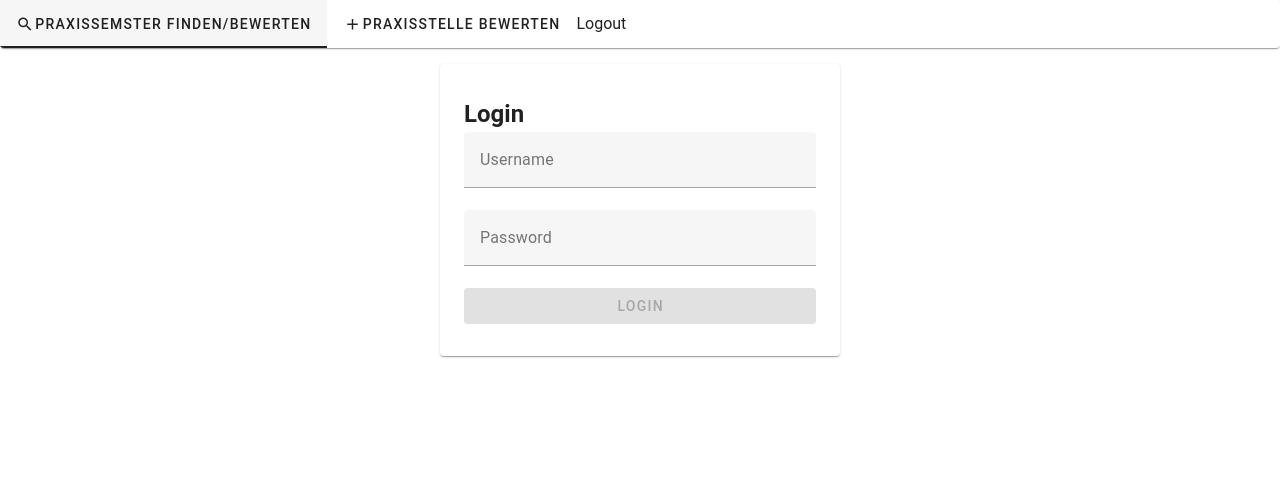
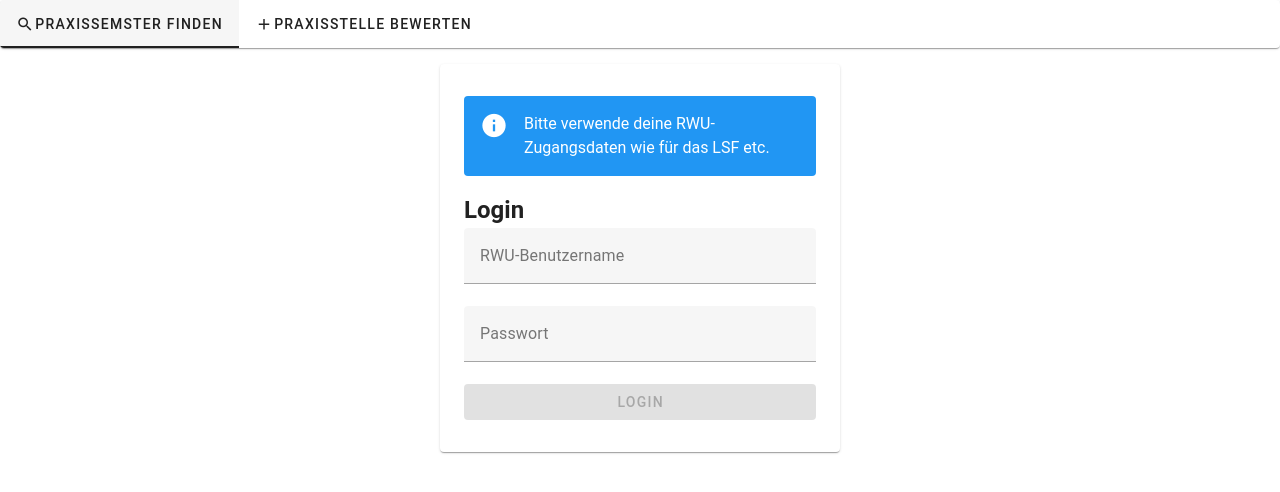
Before and after one commit to DavidDamke/praxisBewertungWebApp, a Vue app: page /login in a window 1280 px wide. Shown: the top 492 px of the page. Built offline with nearby package versions, Linux system fonts and the light colour scheme.

Commit message:
changes form Besprechung

```diff
--- a/index.html
+++ b/index.html
@@ -2,9 +2,9 @@
 <html lang="en">
   <head>
     <meta charset="UTF-8">
-    <link rel="icon" href="/favicon.ico">
+    <link rel="icon" href="icons/rwulogo.png">
     <meta name="viewport" content="width=device-width, initial-scale=1.0">
-    <title>Vite App</title>
+    <title>Praxissemester bewerten</title>
   </head>
   <body>
     <div id="app"></div>
--- a/package.json
+++ b/package.json
@@ -13,7 +13,7 @@
     "vue": "^3.3.11",
     "vue-router": "^4.2.5",
     "vuetify": "^3.0.1",
-    "vuex": "^4.0.2"
+    "vuex": "^4.1.0"
   },
   "devDependencies": {
     "@mdi/font": "^7.4.47",
--- a/src/components/bewertenPage/ParxisstelleBewerten.vue
+++ b/src/components/bewertenPage/ParxisstelleBewerten.vue
@@ -1,12 +1,16 @@
 <template>
-  <v-container class="d-flex align-center justify-center" style="height:90%;">
+  <v-container
+    class="d-flex align-center justify-center"
+    style="height:90%;"
+  >
 
+    <v-col
+      cols="12"
+      sm="12"
+      md="8"
+    >
 
-    <v-col cols="12"
-          sm="12"
-          md="8">
-
-    <h3>Hier kannst du dein Praxissemster bewerten</h3>
+      <h3>Hier kannst du dein Praxissemester bewerten</h3>
       <v-form
         fast-fail
         v-model="form"
@@ -94,7 +98,7 @@
             md="6"
             class="ratingContainer"
           >
-          <p class="name">Gesamt Bewertung</p>
+            <p class="name">Gesamt</p>
             <v-rating
               active-color="orange-lighten-1"
               v-model="gesamt"
@@ -111,6 +115,7 @@
               counter
               label="Kommentar"
               single-line
+              maxlength="500"
             ></v-textarea>
           </v-col>
         </v-row>
@@ -119,7 +124,7 @@
           <v-col cols="12">
             <v-checkbox
               v-model="weiterEmpfehlen"
-            label="Würden Sie dieses Unternehmen weiterempfehlen"
+              label="Ich empfehle das Unternehmen weiter"
             ></v-checkbox>
           </v-col>
         </v-row>
@@ -164,7 +169,7 @@ export default {
   },
   methods: {
     required(v) {
-      return !!v || "Field is required";
+      return !!v || "Dieses Feld ist erforderlich";
     },
     createNewCompany() {
       const formData = {
@@ -212,6 +217,7 @@ export default {
 .ratingContainer {
   display: flex;
   align-items: center;
+  height: 40px;
 }
 .name {
   flex: 1;
--- a/src/components/login/login.vue
+++ b/src/components/login/login.vue
@@ -4,6 +4,12 @@
       class="mx-auto px-6 py-8"
       max-width="400"
     >
+      <v-alert
+        type="info"
+        class="mb-4 highlighted-text-alert"
+      >
+        Bitte verwende deine RWU-Zugangsdaten wie für das LSF etc.
+      </v-alert>
       <v-form
         v-model="form"
         @submit.prevent="login"
@@ -11,14 +17,14 @@
         <h2>Login</h2>
         <v-text-field
           v-model="username"
-          label="Username"
+          label="RWU-Benutzername"
           clearable
           :rules="[required]"
         ></v-text-field>
 
         <v-text-field
           v-model="password"
-          label="Password"
+          label="Passwort"
           type="password"
           clearable
           :rules="[required]"
@@ -37,7 +43,7 @@
 </template>
 
   <script>
-import { mapActions } from 'vuex';
+import { mapActions } from "vuex";
 import axios from "axios";
 
 export default {
@@ -51,9 +57,9 @@ export default {
   },
   methods: {
     required(v) {
-      return !!v || "Field is required";
+      return !!v || "Dieses Feld ist erforderlich";
     },
-    ...mapActions(['loginAction']),
+    ...mapActions(["loginAction"]),
 
     login() {
       console.log("in Login function");
@@ -61,26 +67,10 @@ export default {
         .then(() => {
           this.$router.push("/mainpage");
         })
-        .catch(error => {
-          console.error('Login error:', error);
+        .catch((error) => {
+          console.error("Login error:", error);
         });
     },
-    // async login() {
-    //   try {
-    //     let credentials = {
-    //       username: this.username,
-    //       password: this.password,
-    //     };
-    //     const response = await axios.post(
-    //       "http://localhost:8080/login",
-    //       credentials
-    //     );
-    //     console.info(response);
-    //     this.$router.push("/mainpage");
-    //   } catch (error) {
-    //     this.errorMessage = "Invalid username or password.";
-    //   }
-    // },
   },
 };
 </script>
--- a/src/components/mainpage/ListEntries.vue
+++ b/src/components/mainpage/ListEntries.vue
@@ -1,9 +1,14 @@
 <template>
-  <v-container  class="d-flex align-center justify-center" style="height:90%;">
+  <v-container
+    class="d-flex align-center justify-center"
+    style="height:90%;"
+  >
 
-    <v-col cols="12"
+    <v-col
+      cols="12"
       sm="12"
-              md="8">
+      md="8"
+    >
       <v-virtual-scroll
         :items="filteredCompanies"
         height="800"
@@ -19,6 +24,7 @@
             </template>
             <template v-slot:append>
               <v-rating
+                active-color="orange-lighten-1"
                 id="rating"
                 half-increments
                 :model-value="avgRating(item,'gesamt')"
@@ -32,7 +38,10 @@
       </v-virtual-scroll>
     </v-col>
     <!-- Dialog -->
-    <v-dialog v-model="showDialog" max-width="50%">
+    <v-dialog
+      v-model="showDialog"
+      max-width="50%"
+    >
       <v-card>
         <v-card-title>
           {{ selectedCompany ? selectedCompany.name : '' }}
@@ -43,7 +52,6 @@
             readonly
             active-color="orange-lighten-1"
           ></v-rating>
-            <p>Anzahl Bewertungen {{ this.selectedCompany.ratings.length}}</p>
         </v-card-title>
         <v-card-text>
           <div class="praxisstelleBewerten">
@@ -102,7 +110,7 @@
               md="6"
               class="ratingContainer"
             >
-              <p class="name">Gesamt Bewertung</p>
+              <p class="name">Gesamt</p>
               <v-rating
                 active-color="orange-lighten-1"
                 :model-value="avgRating(selectedCompany,'gesamt')"
@@ -113,8 +121,10 @@
             </v-col>
 
           </div>
+          <p>Anzahl Bewertungen: {{ this.selectedCompany.ratings.length}}</p>
+
           <v-virtual-scroll
-      :items="ratingsWithComments"
+            :items="this.selectedCompany.ratings"
             max-height="400"
           >
             <template v-slot:default="{ item }">
@@ -131,10 +141,10 @@
                       readonly
                     ></v-rating>
                     {{ item.gesamt }}/5
-                  </v-card-titel >
+                  </v-card-titel>
                   <v-card-subtitle>
                     Semester: {{ item.semester }}
-                    WeiterEmpfehlung: {{ item.weiterEmpfehlen }}
+                    Weiterempfehlung: {{item.weiterEmpfehlen ? "Ja" : "Nein"}}
                   </v-card-subtitle>
                 </v-card-item>
                 <v-divider></v-divider>
@@ -154,7 +164,7 @@
           <v-btn
             text="Close Dialog"
             @click="showDialog = false"
-          >Close Dialog</v-btn>
+          >Schließen</v-btn>
         </v-card-actions>
       </v-card>
 
@@ -189,9 +199,9 @@ export default {
         document.name.toLowerCase().includes(this.searchValue.toLowerCase())
       );
     },
-    items2(){
-        return(this.companies)
-    }
+    items2() {
+      return this.companies;
+    },
   },
   props: {
     searchValue: "",
@@ -225,11 +235,12 @@ export default {
 };
 </script>
 <style scoped>
-v-card-item{
+v-card-item {
   display: inline;
 }
+
 .my-card {
-  margin-bottom: 5px;      /* Margin around each card */
-  padding: 20px;     /* Padding inside each card */
+  margin-bottom: 5px; /* Margin around each card */
+  padding: 20px; /* Padding inside each card */
 }
 </style>
--- a/src/components/mainpage/Search.vue
+++ b/src/components/mainpage/Search.vue
@@ -1,5 +1,5 @@
   <template>
-    <v-container  class="d-flex align-center justify-center" >
+  <v-container class="d-flex align-center justify-center">
     <v-col
       cols="12"
       sm="12"
@@ -7,7 +7,7 @@
     >
       <v-text-field
         append-inner-icon="mdi-magnify"
-          label="Praxisstellen Suchen"
+        label="Praxisstellen suchen"
         variant="outlined"
         hide-details
         single-line
--- a/src/components/nav/NavMainPage.vue
+++ b/src/components/nav/NavMainPage.vue
@@ -1,39 +1,56 @@
 <template>
   <v-card>
     <v-tabs centered>
-      <v-tab v-for="item in tabs" :key="item.route" :to="item.route">
+      <v-tab
+        v-for="item in tabs"
+        :key="item.route"
+        :to="item.route"
+      >
         <v-icon>{{ item.icon }}</v-icon>
         {{ item.text }}
       </v-tab>
-      <button @click="logout"> Logout</button>
     </v-tabs>
+    <button
+      v-if="isLogedIn"
+      @click="logout"
+    >Logout</button>
   </v-card>
 </template>
 <script>
-import { mapActions } from 'vuex';
+import { mapActions, mapState } from "vuex";
 
 export default {
+  computed: {
+    ...mapState({
+      isLogedIn: (state) => state.isAuthenticated,
+    }),
+  },
   data() {
     return {
       menuVisible: true,
       tabs: [
-        { icon: 'mdi-magnify', text: 'Praxissemster finden/bewerten', route: '/mainpage' },
-        { icon: 'mdi-plus', text: 'Praxisstelle bewerten', route: '/praxisstelleBewerten' },
+        {
+          icon: "mdi-magnify",
+          text: "Praxissemster finden",
+          route: "/mainpage",
+        },
+        {
+          icon: "mdi-plus",
+          text: "Praxisstelle bewerten",
+          route: "/praxisstelleBewerten",
+        },
       ],
     };
   },
   methods: {
-    toggleMenu() {
-      this.menuVisible = !this.menuVisible;
-    },
-    ...mapActions(['logoutAction']),
+    ...mapActions(["logoutAction"]),
     logout() {
       this.logoutAction()
         .then(() => {
-          this.$router.push('/login'); // Redirect to login page or another page
+          this.$router.push("/login"); // Redirect to login page or another page
         })
-        .catch(error => {
-          console.error('Logout error:', error);
+        .catch((error) => {
+          console.error("Logout error:", error);
         });
     },
   },
--- a/src/router.js
+++ b/src/router.js
@@ -7,7 +7,7 @@ import store from './store'; // Import the Vuex store
 
 
 const routes = [
-    { path: '/', name:'Login', redirect: '/login' },     // Redirect root path to /login
+    { path: '/', name:'Root', redirect: '/login' },     // Redirect root path to /login
     { path: '/login',name:'Login', component: loginVue},
     { path: '/praxisstelleBewerten', component: ParxisstelleBewertenVue, meta: {requiresAuth:true}},
 
--- a/src/store.js
+++ b/src/store.js
@@ -13,16 +13,19 @@ export default createStore({
   },
   actions: {
     async loginAction({ commit }, credentials) {
-      console.log("in storejs");
-      try {
-        const response = await axios.post('http://localhost:8080/login', credentials);
-        if (response.status === 200) {
           commit('setAuthentication', true);
 
-        }
-      } catch (error) {
-        console.error('Login failed:', error.response.data.message);
-      }
+
+      // console.log("in storejs");
+      // try {
+      //   const response = await axios.post('http://localhost:8080/login', credentials);
+      //   if (response.status === 200) {
+      //     commit('setAuthentication', true);
+
+      //   }
+      // } catch (error) {
+      //   console.error('Login failed:', error.response.data.message);
+      // }
     },
     async logoutAction({ commit }) {
       try {
```
Also changed, not shown: icons/rwulogo.png (added), 1 other file (tests, documents, lock files or other folders). Lines whose indentation alone changed are shown as unchanged.
